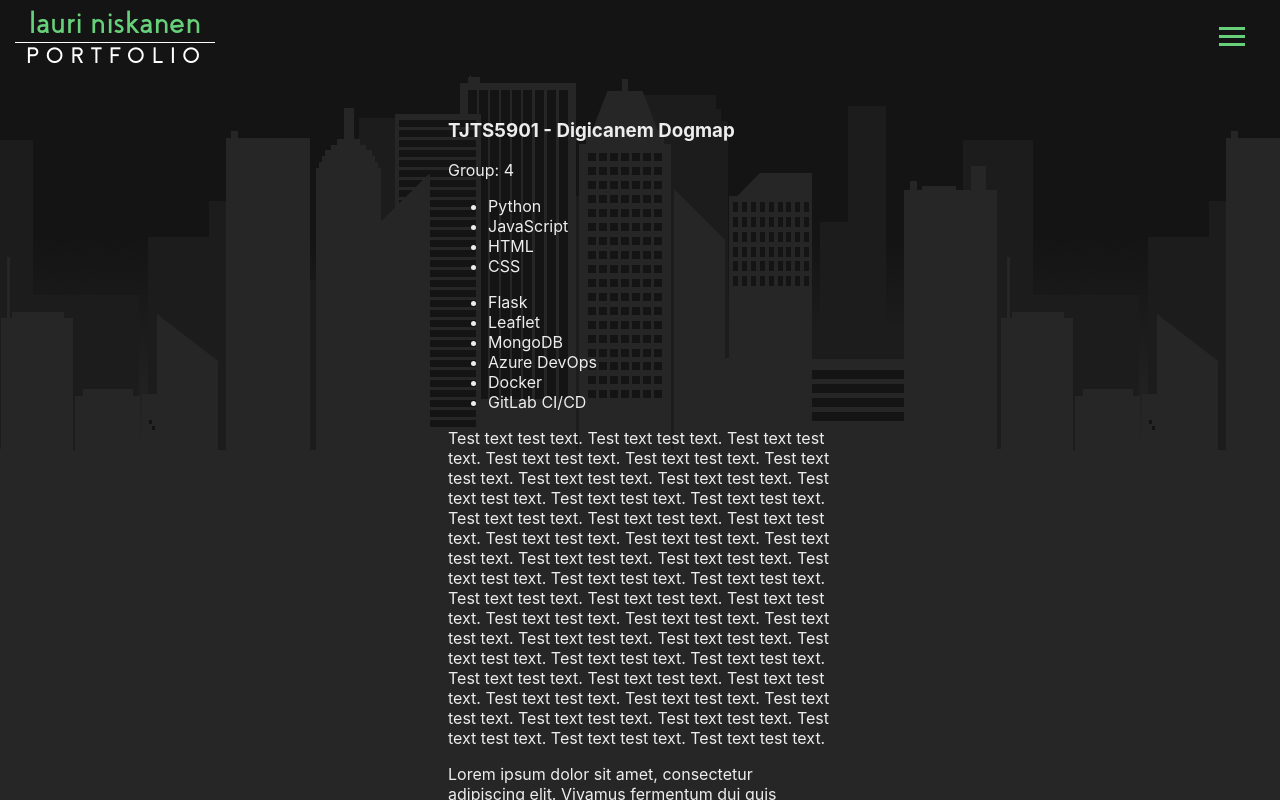
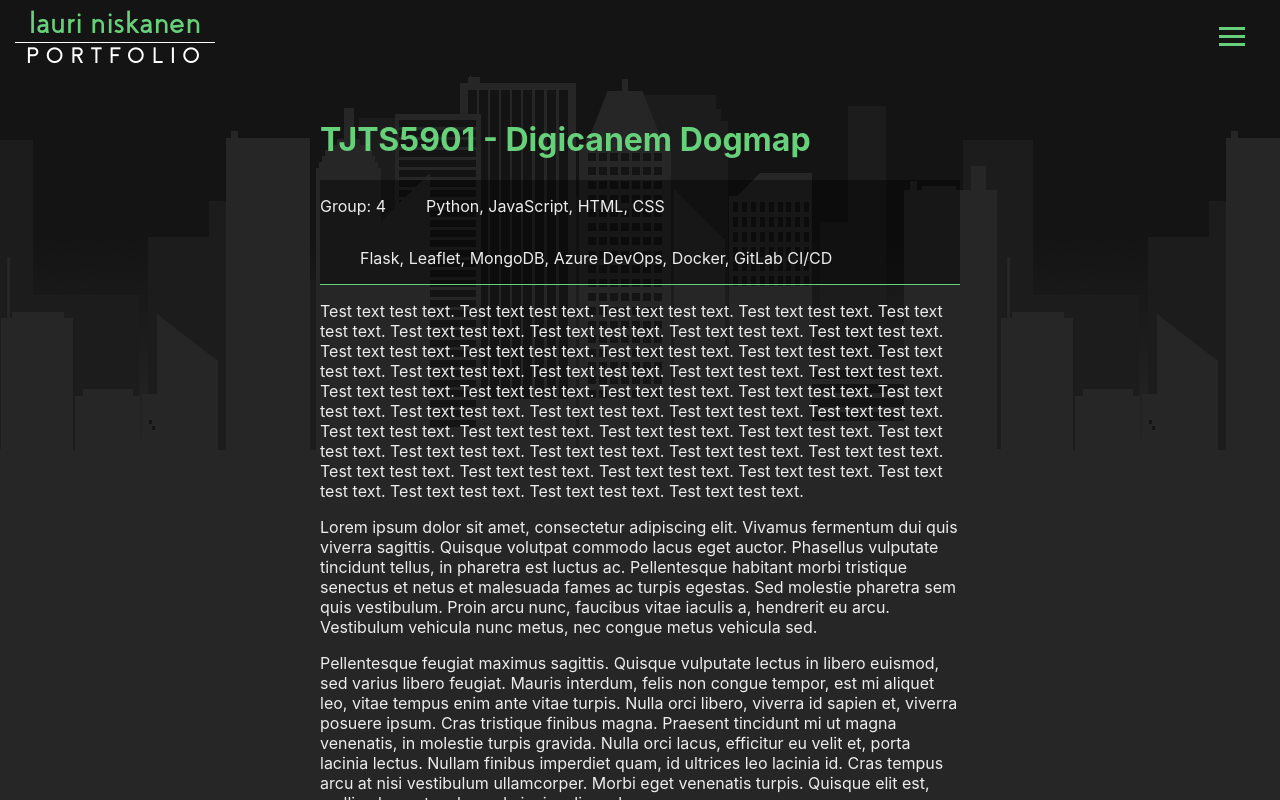
Before and after one commit to KOPFJE/kopf-portfolio-site, a React (Create React App) app: page / in a window 1280 px wide. Shown: the top 800 px of the page. Built offline with nearby package versions, Linux system fonts and the light colour scheme.

Commit message:
Modified the look of a portfolioPost a bit.

```diff
--- a/src/components/PortfolioPost.js
+++ b/src/components/PortfolioPost.js
@@ -1,9 +1,9 @@
 function PortfolioPost(props) {
     return(
         <div class="portfolioPost">
-            <h3>TJTS5901 - Digicanem Dogmap</h3>
+            <h3 class="postheading">TJTS5901 - Digicanem Dogmap</h3>
             <header class="projectinfo">
-                <p class="teamsize group">Group: 4</p>
+                <p class="teamsize">Group: 4</p>
                 <ul class="languageinfo">
                     <li>Python</li>
                     <li>JavaScript</li>
--- a/src/index.css
+++ b/src/index.css
@@ -35,7 +35,7 @@ code {
 }
 
 #maincontent {
-  width: 30%;
+  width: 50%;
   margin: auto;
   padding-top: 80px;
   text-align: center;
@@ -75,7 +75,12 @@ code {
 #portfoliolinks a:hover {
   color:#262626;
 }
-
+.postheading {
+  color:#67d07a;
+  font: 'Coves Bold';
+  font-size: 2em;
+  line-height: 0.5em;
+}
 
 .container {
   padding: 5px 0 0 0;
@@ -109,6 +114,33 @@ code {
 
 #logo a, #logo a:hover, #logo a:visited {
   text-decoration: none;
+}
+
+.projectinfo {
+  background: rgb(0,0,0,.4);
+  border-bottom: 1px solid #67d07a;
+}
+
+.teamsize {
+  display: inline-block;
+  vertical-align: middle;
+}
+
+.stackinfo, .languageinfo {
+  display: inline-block;
+  vertical-align: middle;
+}
+
+.stackinfo li, .languageinfo li {
+  display: inline;
+}
+
+.stackinfo li:after, .languageinfo li:after {
+  content: ', ';
+}
+
+.stackinfo li:last-child:after, .languageinfo li:last-child:after {
+  content: '';
 }
 
 /* Hamburger menu */
```
